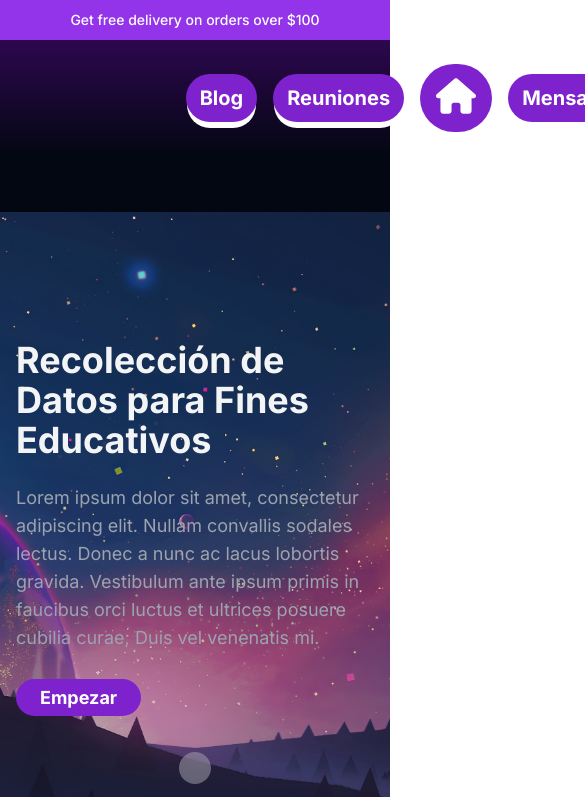
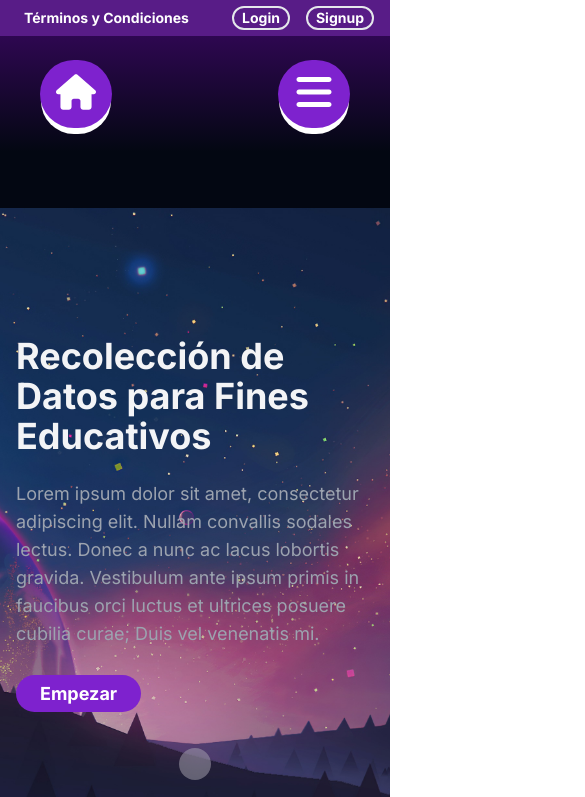
Before and after one commit to MiguelAngel0107/LimaRapida_Django_Pandas_Keras_Nextjs, a Next.js app in the folder frontend/view/: page / in a window 390 px wide. Shown: the top 797 px of the page, 585 px wide, since content can reach past the window. Built offline with nearby package versions, Linux system fonts and the light colour scheme.

Commit message:
Version2Completada
Falta Pulir y aumentar los demas botones

```diff
--- a/frontend/view/src/components/navigation/navBar.tsx
+++ b/frontend/view/src/components/navigation/navBar.tsx
@@ -1,16 +1,40 @@
 "use client";
-import React, { useState } from "react";
+import React, { useState, useEffect } from "react";
 import Link from "next/link";
 import Image from "next/image";
 import { FontAwesomeIcon } from "@fortawesome/react-fontawesome";
-import { faHouse, faMoon, faSun } from "@fortawesome/free-solid-svg-icons";
-import { Switch } from "@headlessui/react";
+import {
+  faHouse,
+  faMoon,
+  faSun,
+  faBars,
+} from "@fortawesome/free-solid-svg-icons";
+import { Switch, Transition, Dialog } from "@headlessui/react";
 
 const NavBar = () => {
   const [isMenuOpen, setIsMenuOpen] = useState(false);
+  const [windowWidth, setWindowWidth] = useState(0);
 
   const [theme, setTheme] = useState(false);
   const [nextNav, setNextNav] = useState(false);
+
+  // useEffect para añadir y remover el event listener para controlar el cambio de tamaño
+  useEffect(() => {
+    // Obtener el ancho de la ventana inicial
+    setWindowWidth(window.innerWidth);
+
+    // Añadir el event listener
+    window.addEventListener("resize", handleResize);
+
+    // Limpiar el event listener cuando el componente se desmonte
+    return () => {
+      window.removeEventListener("resize", handleResize);
+    };
+  }, []);
+
+  const handleResize = () => {
+    setWindowWidth(window.innerWidth);
+  };
 
   const toggleMenu = () => {
     setIsMenuOpen(!isMenuOpen);
@@ -72,31 +96,31 @@ const NavBar = () => {
     </Switch.Group>
   );
 
-  const navIsAuth = (
-    <nav className="flex justify-center items-center gap-4">
-      <div className="bg-purple-700 hover:bg-purple-900 py-2.5 px-3.5 rounded-3xl shadow-nav shadow-white hover:shadow-white transition duration-200 hover:shadow-nav_hover transform hover:translate-y-1">
+  const navDesktop = (
+    <nav className="hidden sm:flex justify-center items-center gap-4">
+      <div className="bg-purple-700 hover:bg-purple-900 py-2.5 px-3.5 rounded-3xl shadow-nav shadow-white hover:shadow-white transition duration-300 hover:shadow-nav_hover transform hover:translate-y-1">
         <Link href={"/blog"}>
           <span className="text-white font-bold text-xl">Blog</span>
         </Link>
       </div>
-      <div className="bg-purple-700 hover:bg-purple-900 py-2.5 px-3.5 rounded-3xl shadow-nav shadow-white hover:shadow-white transition duration-200 hover:shadow-nav_hover transform hover:translate-y-1">
+      <div className="bg-purple-700 hover:bg-purple-900 py-2.5 px-3.5 rounded-3xl shadow-nav shadow-white hover:shadow-white transition duration-300 hover:shadow-nav_hover transform hover:translate-y-1">
         <Link href={"/meet"}>
           <span className="text-white font-bold text-xl">Reuniones</span>
         </Link>
       </div>
 
-      <div className="bg-purple-700 hover:bg-purple-900 px-4 py-3 rounded-full shadow-nav shadow-white hover:shadow-white transition duration-200 hover:shadow-nav_hover transform hover:translate-y-1">
+      <div className="bg-purple-700 hover:bg-purple-900 px-4 py-3 rounded-full shadow-nav shadow-white hover:shadow-white transition duration-300 hover:shadow-nav_hover transform hover:translate-y-1">
         <Link href={"/"}>
           <FontAwesomeIcon icon={faHouse} className="w-10 h-10 text-white" />
         </Link>
       </div>
 
-      <div className="bg-purple-700 hover:bg-purple-900 py-2.5 px-3.5 rounded-3xl shadow-nav shadow-white hover:shadow-white transition duration-200 hover:shadow-nav_hover transform hover:translate-y-1">
+      <div className="bg-purple-700 hover:bg-purple-900 py-2.5 px-3.5 rounded-3xl shadow-nav shadow-white hover:shadow-white transition duration-300 hover:shadow-nav_hover transform hover:translate-y-1">
         <Link href={"/chat"}>
           <span className="text-white font-bold text-xl">Mensajeria</span>
         </Link>
       </div>
-      <div className="bg-purple-700 hover:bg-purple-900 py-2.5 px-3.5 rounded-3xl shadow-nav shadow-white hover:shadow-white transition duration-200 hover:shadow-nav_hover transform hover:translate-y-1">
+      <div className="bg-purple-700 hover:bg-purple-900 py-2.5 px-3.5 rounded-3xl shadow-nav shadow-white hover:shadow-white transition duration-300 hover:shadow-nav_hover transform hover:translate-y-1">
         <Link href={"/nosotros"}>
           <span className="text-white font-bold text-xl">Nosotros</span>
         </Link>
@@ -104,88 +128,127 @@ const NavBar = () => {
     </nav>
   );
 
-  const navNotAuth = (
-    <nav className="flex justify-center items-center gap-4">
-      <div className="bg-purple-700 hover:bg-purple-900 py-2.5 px-3.5 rounded-3xl shadow-nav shadow-white hover:shadow-white transition duration-200 hover:shadow-nav_hover transform hover:translate-y-1">
-        <Link href={"/"}>
-          <span className="text-white font-bold text-xl">Blog</span>
-        </Link>
-      </div>
-      <div className="bg-purple-700 hover:bg-purple-900 py-2.5 px-3.5 rounded-3xl shadow-nav shadow-white hover:shadow-white transition duration-200 hover:shadow-nav_hover transform hover:translate-y-1">
-        <Link href={"/"}>
-          <span className="text-white font-bold text-xl">Reuniones</span>
-        </Link>
-      </div>
-
-      <div className="bg-purple-700 hover:bg-purple-900 px-4 py-3 rounded-full shadow-nav shadow-white hover:shadow-white transition duration-200 hover:shadow-nav_hover transform hover:translate-y-1">
+  const navMobile = (
+    <nav className="flex sm:hidden justify-between w-full items-center gap-4 px-6">
+      <div className="bg-purple-700 hover:bg-purple-900 px-4 py-3 rounded-full shadow-nav shadow-white hover:shadow-white transition duration-300 hover:shadow-nav_hover transform hover:translate-y-1">
         <Link href={"/"}>
           <FontAwesomeIcon icon={faHouse} className="w-10 h-10 text-white" />
         </Link>
       </div>
-
-      <div className="bg-purple-700 hover:bg-purple-900 py-2.5 px-3.5 rounded-3xl shadow-nav shadow-white hover:shadow-white transition duration-200 hover:shadow-nav_hover transform hover:translate-y-1">
-        <Link href={"/"}>
-          <span className="text-white font-bold text-xl">Mensajeria</span>
-        </Link>
-      </div>
-      <div className="bg-purple-700 hover:bg-purple-900 py-2.5 px-3.5 rounded-3xl shadow-nav shadow-white hover:shadow-white transition duration-200 hover:shadow-nav_hover transform hover:translate-y-1">
-        <Link href={"/"}>
-          <span className="text-white font-bold text-xl">Nosotros</span>
-        </Link>
+      <div className="bg-purple-700 hover:bg-purple-900 px-4 py-3 rounded-full shadow-nav shadow-white hover:shadow-white transition duration-300 hover:shadow-nav_hover transform hover:translate-y-1">
+        <button onClick={toggleMenu}>
+          <FontAwesomeIcon icon={faBars} className="w-10 h-10 text-white" />
+        </button>
       </div>
     </nav>
   );
 
+  // Verificar si el ancho de la ventana es menor a 1024px
+  const isSmallScreen = windowWidth < 1024;
+
   return (
     <header className="bg-gradient-to-b from-purple-950 to-gray-950 ">
-      <div className="flex h-10 items-center justify-center bg-purple-600 px-4 text-sm font-medium text-white sm:px-6 lg:px-8">
-        Get free delivery on orders over $100
+      <div className="flex h-9 items-center justify-between bg-purple-900 px-4 text-sm font-medium text-white sm:px-6 lg:px-8">
+        <div>
+          <Link
+            className="text-white font-bold text-sm px-2 no-underline hover:underline"
+            href={"/auth/terminos-condiciones"}
+          >
+            Términos y Condiciones
+          </Link>
         </div>
-      <div className="flex justify-between items-center container mx-auto px-4 py-6">
-        {moodAuth}
-        {navIsAuth}
-        {moodTheme}
-        {isMenuOpen && (
-          <div className="mt-8 md:hidden flex flex-col gap-2">
+        <div className="flex gap-4">
+          <Link
+            className="text-white font-bold text-sm px-2 border-2 rounded-3xl hover:bg-white hover:text-purple-700"
+            href={"/auth/login"}
+          >
+            Login
+          </Link>
+          <Link
+            className="text-white font-bold text-sm px-2 border-2 rounded-3xl hover:bg-white hover:text-purple-700"
+            href={"/auth/register"}
+          >
+            Signup
+          </Link>
+        </div>
+      </div>
+      <div className="flex justify-center lg:justify-between items-center container mx-auto px-4 py-6">
+        {isSmallScreen ? null : moodAuth}
+        {navDesktop}
+        {navMobile}
+        {isSmallScreen ? null : moodTheme}
+      </div>
+      <Transition show={isMenuOpen}>
+        <Dialog
+          as="div"
+          static
+          className="fixed inset-0 overflow-hidden"
+          open={isMenuOpen}
+          onClose={() => setIsMenuOpen(false)}
+        >
+          <div className="absolute inset-0 overflow-hidden">
+            <Transition.Child
+              as={Dialog.Overlay}
+              enter="transition-opacity ease-linear duration-300"
+              enterFrom="opacity-0"
+              enterTo="opacity-100"
+              leave="transition-opacity ease-linear duration-300"
+              leaveFrom="opacity-100"
+              leaveTo="opacity-0"
+              className="absolute inset-0 bg-gray-500 bg-opacity-75"
+            />
+            <Transition.Child
+              as={Dialog.Panel}
+              enter="transform transition ease-in-out duration-300 sm:duration-500"
+              enterFrom="-translate-x-full"
+              enterTo="translate-x-0"
+              leave="transform transition ease-in-out duration-300 sm:duration-500"
+              leaveFrom="translate-x-0"
+              leaveTo="-translate-x-full"
+              className="relative bg-gray-900 max-w-xs w-full h-full"
+            >
+              <div className="flex flex-col gap-2 p-6">
                 <Link
                   href="/"
-              className="text-gray-300 hover:text-white px-4 transition-colors duration-300 group"
+                  className="text-gray-300 hover:text-white px-4 py-2 rounded-md transition-colors duration-300 group"
                 >
                   Inicio
                 </Link>
                 <Link
                   href="/blog"
-              className="text-gray-300 hover:text-white px-4 transition-colors duration-300 group"
+                  className="text-gray-300 hover:text-white px-4 py-2 rounded-md transition-colors duration-300 group"
                 >
                   Blog - Encuestas
                 </Link>
                 <Link
                   href="/game"
-              className="text-gray-300 hover:text-white px-4 transition-colors duration-300 group"
+                  className="text-gray-300 hover:text-white px-4 py-2 rounded-md transition-colors duration-300 group"
                 >
                   Juego de Imagenes
                 </Link>
                 <Link
                   href="/meet"
-              className="text-gray-300 hover:text-white px-4 transition-colors duration-300 group"
+                  className="text-gray-300 hover:text-white px-4 py-2 rounded-md transition-colors duration-300 group"
                 >
                   VideoConferencia
                 </Link>
                 <Link
                   href="/chat"
-              className="text-gray-300 hover:text-white px-4 transition-colors duration-300 group"
+                  className="text-gray-300 hover:text-white px-4 py-2 rounded-md transition-colors duration-300 group"
                 >
                   Chat en Vivo
                 </Link>
                 <Link
                   href="/nosotros"
-              className="text-gray-300 hover:text-white px-4 transition-colors duration-300 group"
+                  className="text-gray-300 hover:text-white px-4 py-2 rounded-md transition-colors duration-300 group"
                 >
                   Nosotros
                 </Link>
               </div>
-        )}
+            </Transition.Child>
           </div>
+        </Dialog>
+      </Transition>
     </header>
   );
 };
```
Also changed, not shown: frontend/view/src/app/page.tsx (+7 -5 lines). Lines whose indentation alone changed are shown as unchanged.
